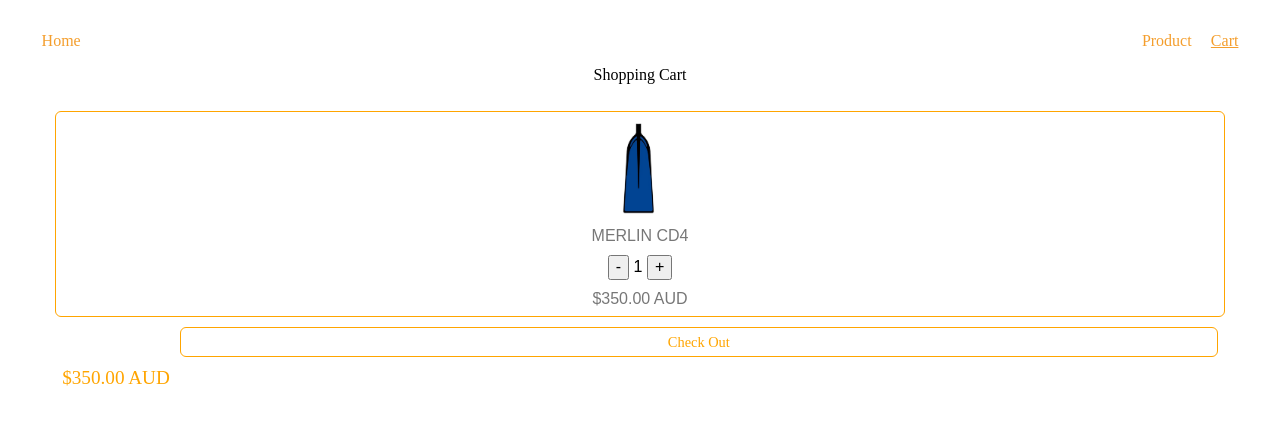
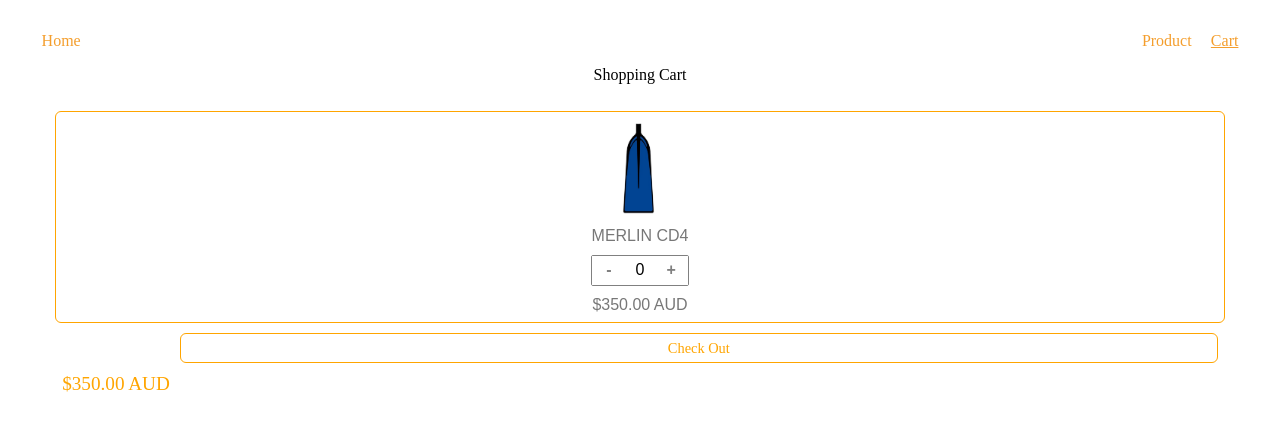
Before and after one commit to petrdragonman/eShop, a React (Vite) app: page /cart in a window 1280 px wide. Shown: the top 430 px of the page. Built offline with nearby package versions, Linux system fonts and the light colour scheme.

Commit message:
adds counter

```diff
--- /dev/null
+++ b/src/components/Button/Button.jsx
@@ -0,0 +1,18 @@
+import classes from './Button.module.scss';
+
+const Button = ({children, variant, ...rest}) => {
+    const btnClasses = [classes.btn];
+    if (variant) {
+        btnClasses.push(classes[variant]);
+    }
+
+    //console.log(rest);
+
+    return (
+        <button {...rest} className={btnClasses.join(' ')}>
+            {children}
+        </button>
+    );
+};
+
+export default Button;
--- /dev/null
+++ b/src/components/Button/Button.module.scss
@@ -0,0 +1,24 @@
+.btn {
+    background-color: white;
+    border: none;
+    color: grey;
+    padding: 5px 7px;
+    text-align: center;
+    text-decoration: none;
+    font-weight: 600;
+    &:hover {
+      background-color: rgb(242, 237, 228);
+    }
+  }
+
+  .danger {
+    //border: 1px solid red;
+    color: red;
+    background-color: white;
+  }
+
+  .success {
+    //border: 1px solid orange;
+    color: orange;
+    background-color: white;
+  }
--- /dev/null
+++ b/src/components/Counter/Counter.jsx
@@ -0,0 +1,33 @@
+import { useState } from "react";
+import Button from "../Button/Button";
+import classes from "./Counter.module.scss";
+
+const Counter = ({ stock }) => {
+  const [count, setCount] = useState(0);
+  const remaining = stock - count;
+
+  return (
+    <>
+      <section className={classes.container}>
+        <span className={classes.wrapper}>
+          <Button
+            onClick={() => setCount(count - 1)}
+            style={{ width: "20px" }}
+          >
+            -
+          </Button>
+          <span className={classes.value}>{count}</span>
+          <Button
+            //variant="grey"
+            onClick={() => setCount(count + 1)}
+            style={{ width: "20px" }}
+          >
+            +
+          </Button>
+        </span>
+      </section>
+    </>
+  );
+};
+
+export default Counter;
--- /dev/null
+++ b/src/components/Counter/Counter.module.scss
@@ -0,0 +1,17 @@
+.container {
+    display: flex;
+    justify-content: center;
+    align-items: center;
+    .wrapper {
+        display: flex;
+        justify-content: center;
+        align-items: center;
+        gap: 0.26em;
+        border: 1px solid grey;
+        border-radius: 2px;
+        .value {
+            width: 20px;
+            font-size: 1em;
+        }
+    }
+}
--- a/src/pages/Cart/Cart.jsx
+++ b/src/pages/Cart/Cart.jsx
@@ -1,4 +1,5 @@
 import clasess from "./Cart.module.scss";
+import Counter from "../../components/Counter/Counter";
 
 const Cart = () => {
   return (
@@ -7,11 +8,7 @@
       <article className={clasess.card}>
         <img src="./cd4.jpg" alt="merlin CD4" className={clasess.img} />
         <span className={clasess.title}>MERLIN CD4</span>
-        <form>
-          <button>-</button>
-          <span> 1 </span>
-          <button>+</button>
-        </form>
+        <Counter capacity={10} />
         <span className={clasess.price}>$350.00 AUD</span>
       </article>
       <span className={clasess.total}>$350.00 AUD</span>
--- a/src/pages/Home/Home.jsx
+++ b/src/pages/Home/Home.jsx
@@ -1,6 +1,7 @@
 import ProductCard from "../../components/ProductCard/ProductCard";
-import ProductDetailCard from "../../components/ProductDetailCard/ProductDetailCard";
-import Cart from "../Cart/Cart";
+//import ProductDetailCard from "../../components/ProductDetailCard/ProductDetailCard";
+//import Cart from "../Cart/Cart";
+import Counter from "../../components/Counter/Counter";
 import classes from "./Home.module.scss";
 
 const Home = () => {
@@ -12,9 +13,6 @@
       <section className={classes.wrapper}>
         <ProductCard />
         <ProductCard />
-        <ProductCard />
-        <ProductCard />
-        <ProductCard />
       </section>
     </>
   );
```
Also changed, not shown: 2 other files (tests, documents, lock files or other folders).
